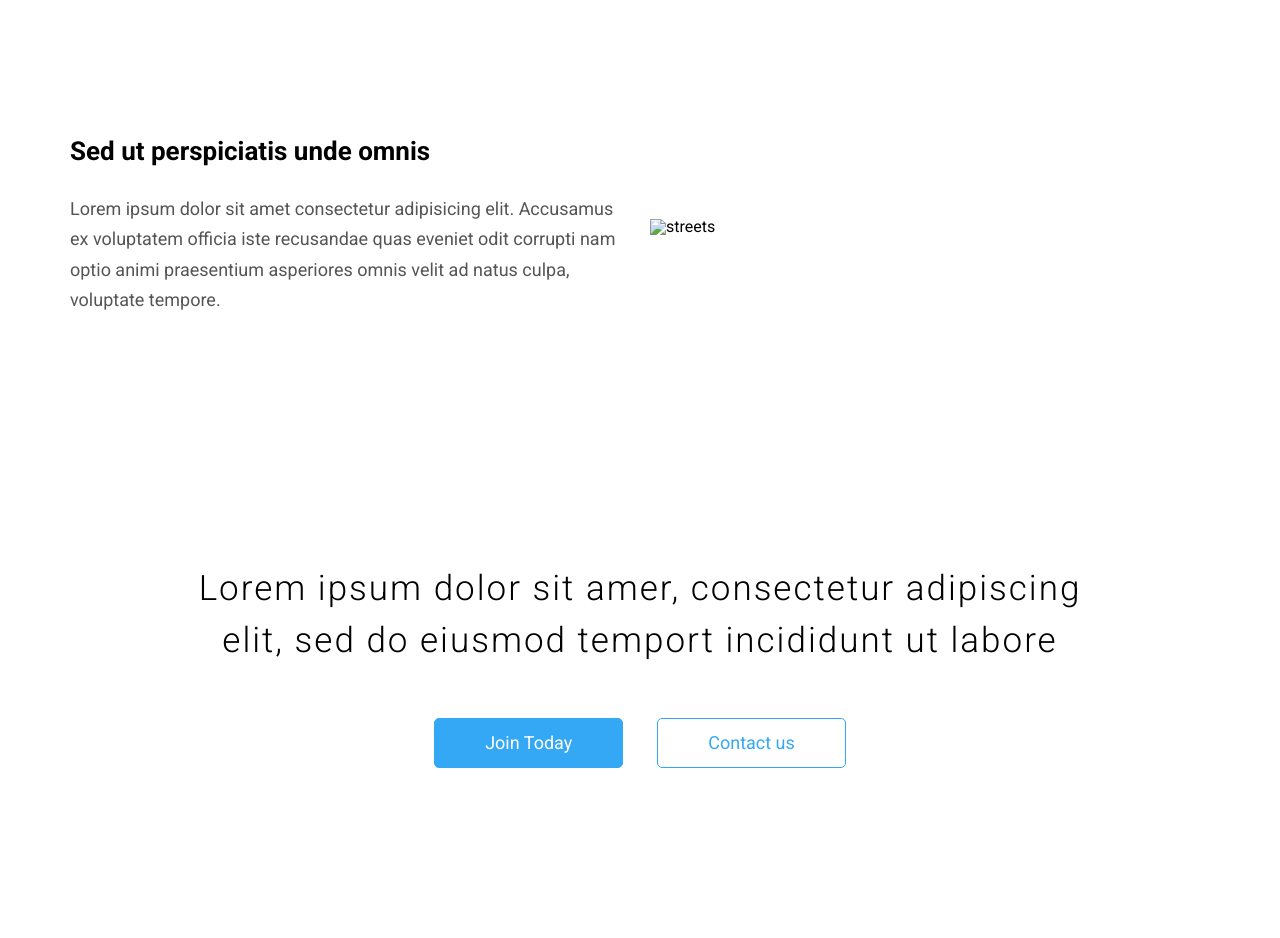
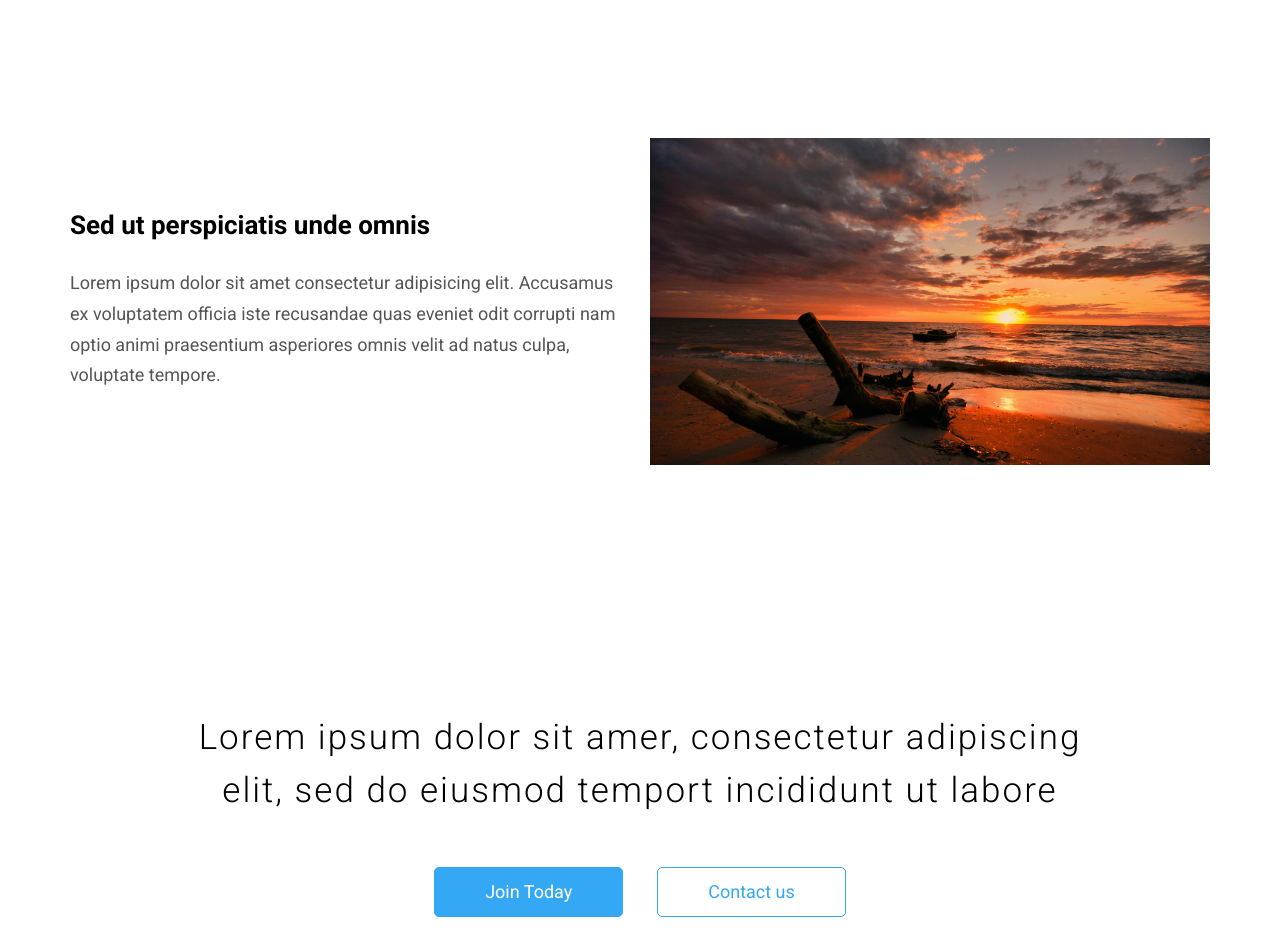
Before and after one commit to fadialjohari/task-test, a plain HTML site: page index.html in a window 1280 px wide. Shown: the part 2380-3318 px from the top of the page. Drawn offline with Linux system fonts and the light colour scheme.

Commit message:
Update index.html

```diff
--- a/index.html
+++ b/index.html
@@ -161,7 +161,7 @@
 
         <img
           class="place-2-pic"
-          src="imgs/place-2-pic.png"
+          src="place-2-pic.png"
           alt="streets"
           width="100%"
         />
```
